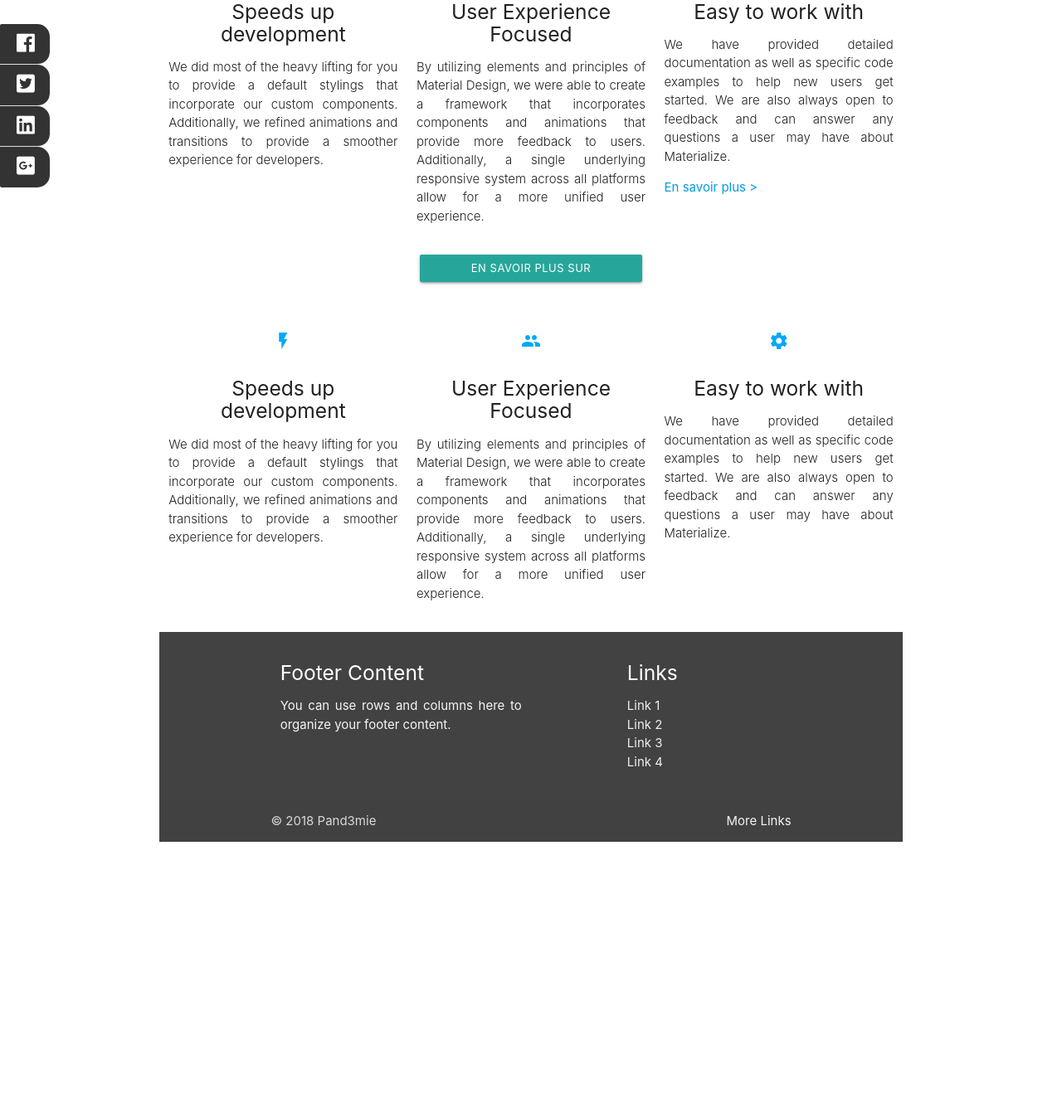
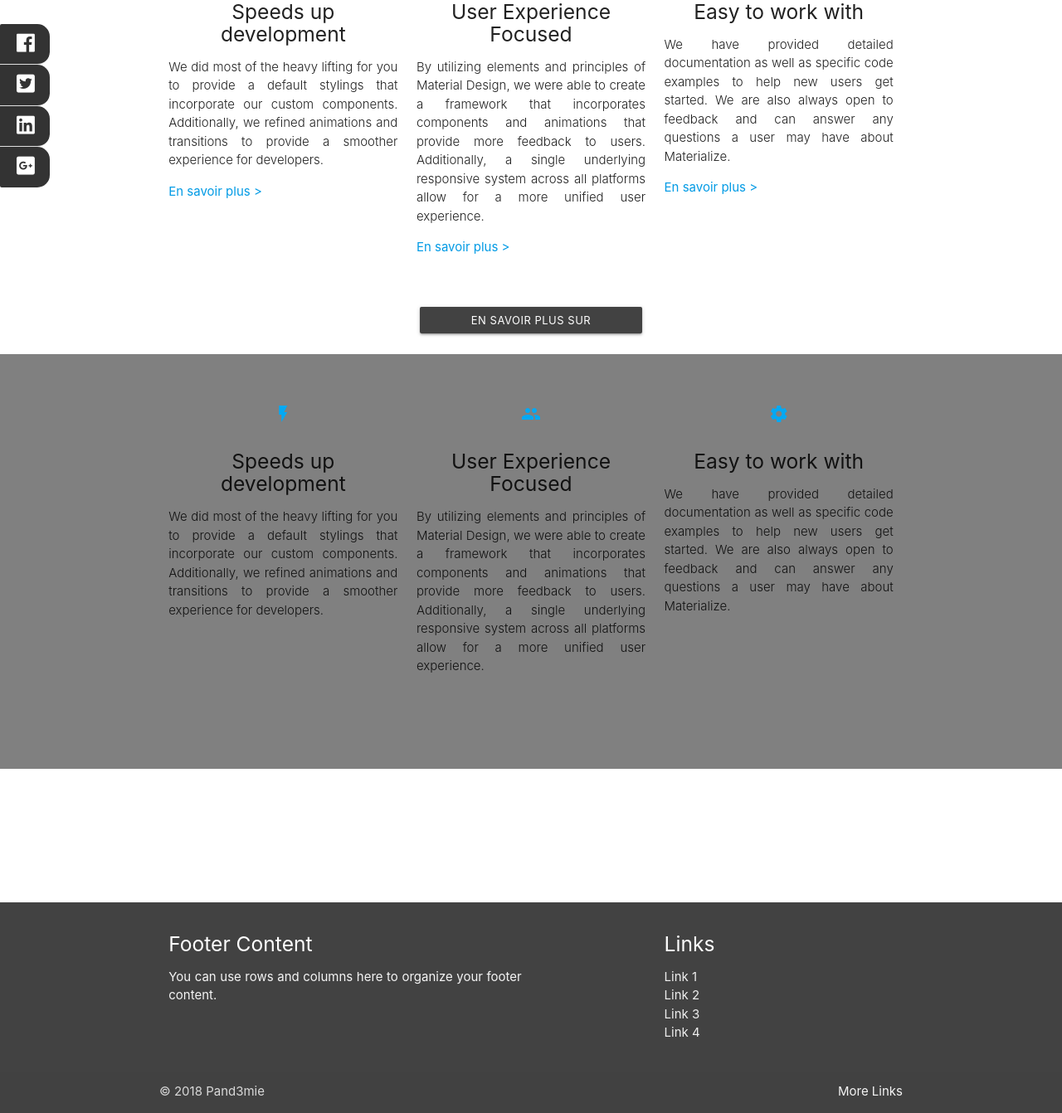
Before and after one commit to Pand3mie/SF4, a Symfony app: template templates/home/home.html.twig in a window 1280 px wide. Shown: the part 379-1721 px from the top of the page at 83% size. Before the commit the page ends 1394 px from the top, so only its background shows below. Run offline with Twig, Linux system fonts and the light colour scheme; the template is opened without the code that fills it, so the values that code supplies are empty; style sheets or scripts are compiled from the project's sources; some libraries are stand-ins or nearby versions.

Commit message:
commit 05/10/2018 17:15

```diff
--- a/assets/scss/app.scss
+++ b/assets/scss/app.scss
@@ -102,4 +102,11 @@
   position: relative;
   left: 35%;
   width: 30%;
+  top: 25px;
 }
+.back{
+  background: grey;
+  margin-top: 50px;
+  margin-bottom: 161px;
+  min-height: 500px;
+}
--- a/templates/default/menu.html.twig
+++ b/templates/default/menu.html.twig
@@ -1,5 +1,5 @@
 <!-- Dropdown Structure -->
-<nav class="grey darken-3">
+<nav class="grey darken-3" style="z-index: 99999">
     <div class="nav-wrapper">
         <div class="container">
         <a href="#!" class="brand-logo logo"><img src="build/images/logo.png" alt=""></a>
--- a/templates/home/home.html.twig
+++ b/templates/home/home.html.twig
@@ -17,6 +17,7 @@
           <h5 class="center">Speeds up development</h5>
 
           <p class="light">We did most of the heavy lifting for you to provide a default stylings that incorporate our custom components. Additionally, we refined animations and transitions to provide a smoother experience for developers.</p>
+          <p><a href="#">En savoir plus ></a> </p>
         </div>
       </div>
 
@@ -26,6 +27,7 @@
           <h5 class="center">User Experience Focused</h5>
 
           <p class="light">By utilizing elements and principles of Material Design, we were able to create a framework that incorporates components and animations that provide more feedback to users. Additionally, a single underlying responsive system across all platforms allow for a more unified user experience.</p>
+          <p><a href="#">En savoir plus ></a> </p>
         </div>
       </div>
 
@@ -40,8 +42,10 @@
       </div>
     </div>
 
-          <a class="waves-effect waves-light btn-small button-middle">En savoir plus sur l'entreprise</a>
-
+          <a class="waves-effect waves-light btn-small button-middle grey darken-3">En savoir plus sur l'entreprise</a>
+</div>
+<div class="back">
+  <div class="container">
     <div class="row">
         <div class="col s12 m4">
           <div class="icon-block">
@@ -70,7 +74,8 @@
           </div>
         </div>
       </div>
-
+    </div>
+    </div>
 {% endblock %}
 {% block social %}
 {{ include('default/social.html.twig') }}
```
